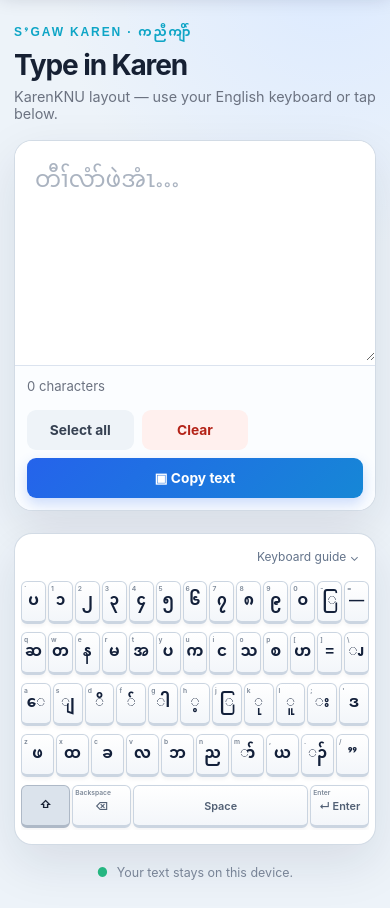
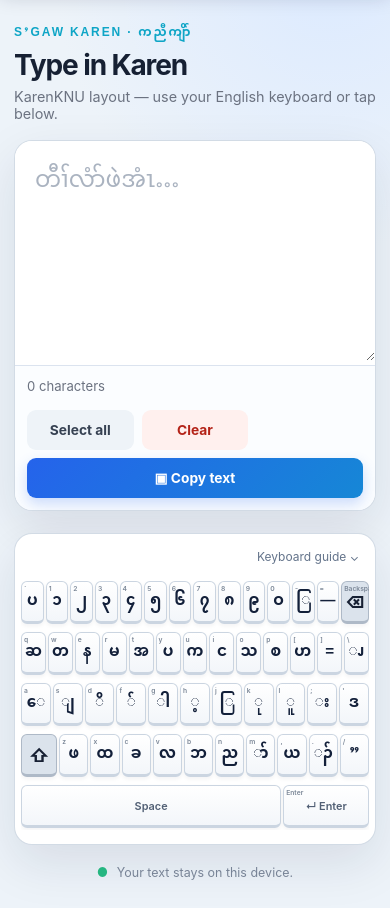
Before and after one commit to Ehthar91/GLN-Karen-Typing-Center, a website: page index.html in a window 390 px wide. Shown: the part 78-986 px from the top of the page. Drawn offline with Linux system fonts and the light colour scheme; a web font is replaced by a local one.

Commit message:
Add files via upload

```diff
--- a/app.js
+++ b/app.js
@@ -11,7 +11,8 @@ const rows=[
 [['z','ဖ','ဇ'],['x','ထ','ဌ'],['c','ခ','ဃ'],['v','လ','ျ့'],['b','ဘ','ြ'],['n','ည','ဒ'],['m','ာ်','ျ့'],[',','ယ',','],['.','ၣ်','ၢ်'],['/','”','“']]
 ];
 const special=[['Backspace','Backspace','⌫'],[' ','Space','Space'],['Enter','Enter','↵ Enter']];
-function render(){keyboard.innerHTML='';rows.forEach(row=>{const el=document.createElement('div');el.className='key-row';row.forEach(([latin,normal,shift])=>el.appendChild(makeKey(latin,shifted?shift:normal)));keyboard.appendChild(el)});const bottom=document.createElement('div');bottom.className='key-row mobile-bottom-row';if(isMobileDevice()){const shift=document.createElement('button');shift.type='button';shift.className='key wide phone-shift'+(shifted?' active':'');shift.dataset.code='Shift';shift.setAttribute('aria-label',shifted?'Shift on':'Shift off');shift.setAttribute('aria-pressed',String(shifted));shift.innerHTML='<span class="shift-arrow">⇧</span>';shift.onclick=()=>setShift(!shifted);bottom.appendChild(shift)}special.forEach(([value,label,display])=>{const b=makeKey(label,display,value);b.classList.add('wide');if(value===' ')b.classList.add('space');bottom.appendChild(b)});keyboard.appendChild(bottom)}
+function makePhoneShiftKey(){const b=document.createElement('button');b.type='button';b.className='key phone-modifier phone-shift'+(shifted?' active':'');b.dataset.code='Shift';b.setAttribute('aria-label',shifted?'Shift on':'Shift off');b.setAttribute('aria-pressed',String(shifted));b.innerHTML='<span class="shift-arrow">⇧</span>';b.onclick=()=>setShift(!shifted);return b}
+function render(){keyboard.innerHTML='';const mobile=isMobileDevice();rows.forEach((row,rowIndex)=>{const el=document.createElement('div');el.className='key-row'+(mobile&&rowIndex===0?' phone-top-row':'')+(mobile&&rowIndex===3?' phone-letter-bottom':'');if(mobile&&rowIndex===3)el.appendChild(makePhoneShiftKey());row.forEach(([latin,normal,shift])=>el.appendChild(makeKey(latin,shifted?shift:normal)));if(mobile&&rowIndex===0){const back=makeKey('Backspace','⌫','Backspace');back.classList.add('phone-modifier','phone-backspace','phone-backspace-top');el.appendChild(back)}keyboard.appendChild(el)});const bottom=document.createElement('div');bottom.className='key-row mobile-bottom-row';special.forEach(([value,label,display])=>{if(mobile&&value==='Backspace')return;const b=makeKey(label,display,value);b.classList.add('wide');if(value===' ')b.classList.add('space');bottom.appendChild(b)});keyboard.appendChild(bottom)}
 function makeKey(label,char,value=char){const b=document.createElement('button');b.type='button';b.className='key';b.dataset.value=value;b.dataset.code=label;b.innerHTML=`<small>${label==='Space'?'':label}</small>${char}`;b.addEventListener('click',()=>insert(value));return b}
 function insert(value){const start=editor.selectionStart??editor.value.length;const end=editor.selectionEnd??start;if(value==='Backspace'){if(start!==end){editor.setRangeText('',start,end,'end')}else if(start>0){const before=[...editor.value.slice(0,start)];const remove=before.at(-1)||'';editor.setRangeText('',start-remove.length,start,'end')}}else{const text=value==='Enter'?'\n':value;editor.setRangeText(text,start,end,'end')}updateCount();if(isMobileDevice()&&shifted&&value!=='Backspace'&&value!=='Enter'&&value!==' '){setShift(false)}else if(!isMobileDevice())editor.focus()}
 function updateCount(){const n=[...editor.value].length;count.textContent=`${n} ${n===1?'character':'characters'}`}
--- a/index.html
+++ b/index.html
@@ -8,7 +8,7 @@
   <meta name="description" content="Type, practice, play, and learn S'gaw Karen Unicode at GLN Karen Typing Center." />
   <link rel="icon" type="image/png" href="logo.png" />
   <link rel="stylesheet" href="padauk.css" />
-  <link rel="stylesheet" href="styles.css" />
+  <link rel="stylesheet" href="styles.css?v=shift3" />
   <link rel="stylesheet" href="practice.css" />
   <link rel="stylesheet" href="games.css" />
   <link rel="stylesheet" href="race.css" />
@@ -147,7 +147,7 @@
     </section>
   </main>
   <div class="toast" id="toast" role="status" aria-live="polite">Copied to clipboard</div>
-  <script src="app.js"></script>
+  <script src="app.js?v=shift3"></script>
   <script src="practice.js"></script>
   <script src="games.js"></script>
   <script src="race.js"></script>
--- a/styles.css
+++ b/styles.css
@@ -30,3 +30,52 @@ body::before,body::after{content:"";position:fixed;top:78px;bottom:0;width:clamp
   .mobile-bottom-row .space{flex:3.6}
   .mobile-bottom-row .wide:not(.space):not(.phone-shift){flex:1.15}
 }
+
+/* Strong phone-keyboard modifier layout: Shift left, Backspace right */
+@media(max-width:720px){
+  .phone-letter-bottom{align-items:stretch}
+  html.phone-fit .keyboard .phone-letter-bottom .phone-modifier{
+    flex:1.28 1 0;
+    min-width:0;
+    max-width:none;
+    font-family:Inter,ui-sans-serif,sans-serif;
+    font-size:1.15rem;
+    font-weight:800;
+    background:#dbe3ec;
+    border-color:#aeb9c7;
+    color:#172033;
+  }
+  html.phone-fit .keyboard .phone-letter-bottom .phone-shift.active{
+    background:#172033;
+    color:#fff;
+    border-color:#172033;
+    box-shadow:0 2px 7px rgba(15,23,42,.25);
+  }
+  html.phone-fit .keyboard .phone-letter-bottom .phone-backspace{
+    font-size:1rem;
+  }
+  .mobile-bottom-row .phone-shift{display:none!important}
+}
+
+
+/* Mobile: top-right Backspace + prevent accidental double-tap zoom */
+@media(max-width:720px){
+  html,body,.app-shell,.keyboard,.key,.button,textarea{touch-action:manipulation}
+  .phone-top-row{align-items:stretch}
+  html.phone-fit .keyboard .phone-backspace-top{
+    flex:1.28 1 0;
+    min-width:0;
+    max-width:none;
+    font-family:Inter,ui-sans-serif,sans-serif;
+    font-size:1rem;
+    font-weight:800;
+    background:#dbe3ec;
+    border-color:#aeb9c7;
+    color:#172033;
+  }
+  html.phone-fit .keyboard .phone-letter-bottom .phone-shift{
+    flex:1.28 1 0;
+    min-width:0;
+    max-width:none;
+  }
+}
```
